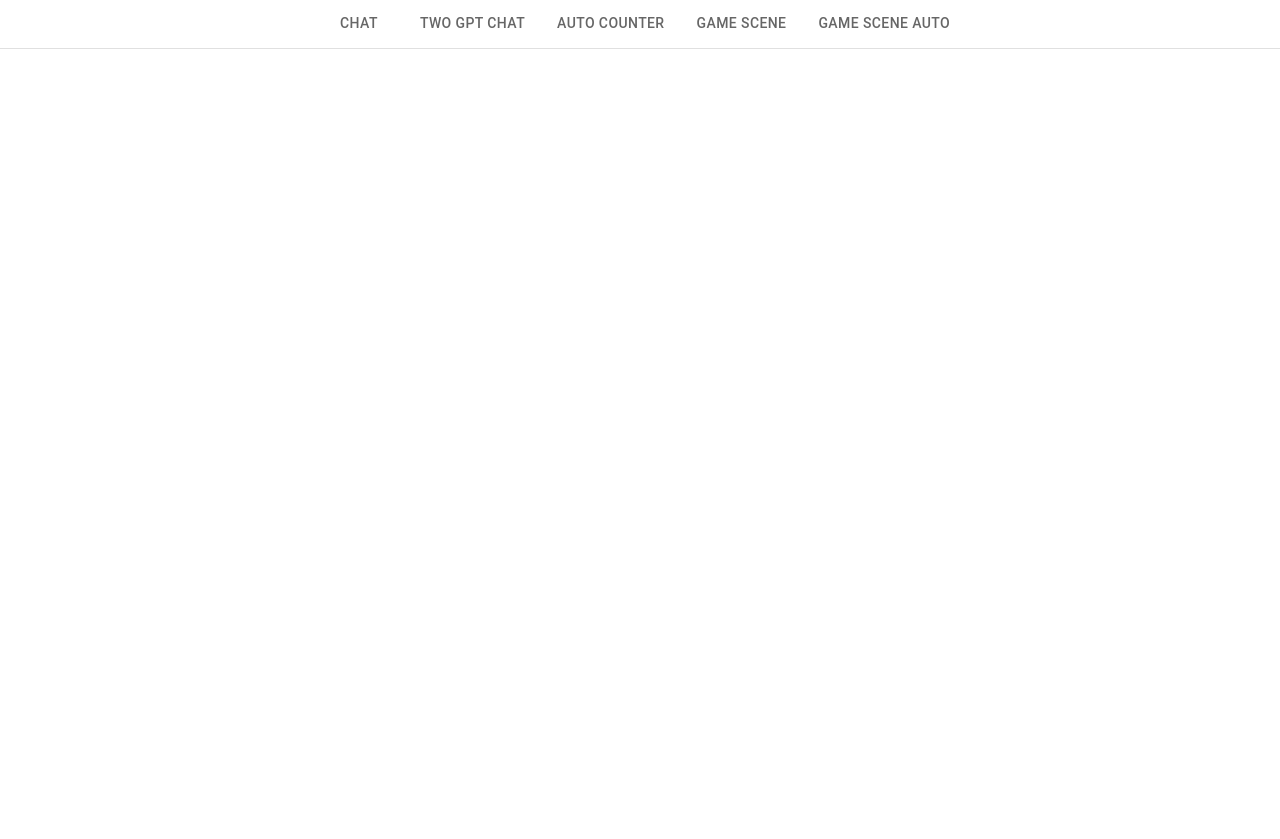
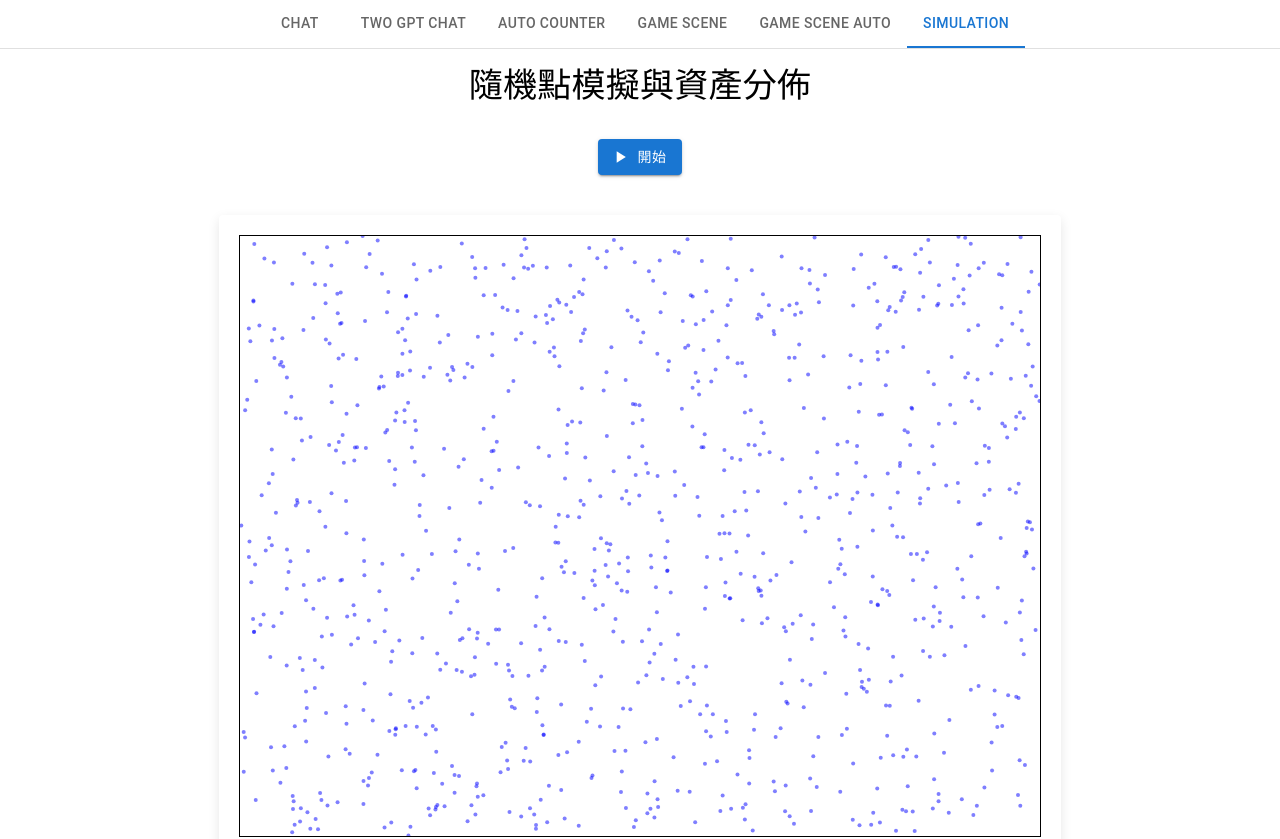
Before and after one commit to Taguo1109/chatgpt-frontend, a React (Create React App) app: page /simulation in a window 1280 px wide. Shown: the top 839 px of the page. Before the commit the page ends 800 px from the top, so only its background shows below. Built offline with nearby package versions, Linux system fonts and the light colour scheme.

Commit message:
20250128 隨機事件分佈 By Timmy

```diff
--- a/package.json
+++ b/package.json
@@ -15,7 +15,9 @@
     "@types/node": "^16.7.13",
     "@types/react": "^18.0.0",
     "@types/react-dom": "^18.0.0",
+    "chart.js": "^4.4.7",
     "react": "^19.0.0",
+    "react-chartjs-2": "^5.3.0",
     "react-dom": "^19.0.0",
     "react-markdown": "^9.0.3",
     "react-redux": "^9.2.0",
--- a/src/App.tsx
+++ b/src/App.tsx
@@ -6,6 +6,7 @@ import TwoGPTChat from "./components/TwoGPTChat";
 import AutoCounter from "./components/AutoCounter";
 import GameScene from "./components/GameScene";
 import GameSceneAuto from "./components/GameSceneAuto";
+import Simulation from "./components/Simulation";
 
 const App: React.FC = () => {
   return (
@@ -17,6 +18,7 @@ const App: React.FC = () => {
         <Route path="/auto-counter" element={<AutoCounter />} />
         <Route path="/game-scene" element={<GameScene />} />
         <Route path="/game-scene-auto" element={<GameSceneAuto />} />
+        <Route path="/simulation" element={<Simulation />} />
       </Routes>
     </Router>
   );
@@ -44,6 +46,7 @@ const MainTabs: React.FC = () => {
         <Tab label="Auto Counter" value="/auto-counter" />
         <Tab label="Game Scene" value="/game-scene" />
         <Tab label="Game Scene Auto" value="/game-scene-auto" />
+        <Tab label="Simulation" value="/simulation" />
       </Tabs>
     </Box>
   );
--- /dev/null
+++ b/src/components/Simulation.tsx
@@ -0,0 +1,211 @@
+import React, { useEffect, useRef, useState, useCallback } from 'react';
+import {
+  Chart,
+  CategoryScale,
+  LinearScale,
+  BarController,
+  BarElement,
+  Title,
+  Tooltip,
+  Legend,
+} from 'chart.js';
+import { Button, Typography, Paper } from '@mui/material';
+import { PlayArrow, Pause } from '@mui/icons-material';
+
+// 註冊必要的組件
+Chart.register(
+  CategoryScale,
+  LinearScale,
+  BarController,
+  BarElement,
+  Title,
+  Tooltip,
+  Legend
+);
+
+const Simulation: React.FC = () => {
+  const canvasRef = useRef<HTMLCanvasElement | null>(null);
+  const chartInstanceRef = useRef<Chart | null>(null);
+  const [points, setPoints] = useState<
+    { x: number; y: number; assets: number }[]
+  >([]);
+  const [distribution, setDistribution] = useState<number[]>([]);
+  const [isRunning, setIsRunning] = useState(false); // 控制模擬是否運行
+
+  const totalPoints = 1000;
+  const canvasWidth = 800;
+  const canvasHeight = 600;
+  const simulationInterval = useRef<NodeJS.Timeout | null>(null);
+
+  const updateDistribution = useCallback(
+    (points: { x: number; y: number; assets: number }[]) => {
+      // 找到當前最大資產值
+      const maxAssetValue = Math.max(...points.map((p) => p.assets));
+      const binCount = 20;
+      const binSize = maxAssetValue / binCount;
+      const bins = Array(binCount).fill(0);
+      points.forEach((point) => {
+        const index = Math.min(binCount - 1, Math.floor(point.assets / binSize));
+        bins[index] += 1; // 計算在每個資產範圍內的人數
+      });
+      setDistribution(bins);
+    },
+    []
+  );
+
+  // 初始化點
+  useEffect(() => {
+    const initialPoints = Array.from({ length: totalPoints }, () => ({
+      x: Math.random() * canvasWidth,
+      y: Math.random() * canvasHeight,
+      assets: 1000,
+    }));
+    setPoints(initialPoints);
+  }, []);
+
+  // 隨機移動與資產更新
+  useEffect(() => {
+    if (isRunning) {
+      simulationInterval.current = setInterval(() => {
+        setPoints((prevPoints) => {
+          const updatedPoints = prevPoints.map((point) => {
+            let newAssets = point.assets + (Math.random() - 0.5) * 200;
+            newAssets = Math.max(0, newAssets); // 確保資產不為負數
+
+            const newX = Math.max(
+              0,
+              Math.min(canvasWidth, point.x + (Math.random() - 0.5) * 10)
+            );
+            const newY = Math.max(
+              0,
+              Math.min(canvasHeight, point.y + (Math.random() - 0.5) * 10)
+            );
+            return { ...point, x: newX, y: newY, assets: newAssets };
+          });
+
+          updateDistribution(updatedPoints);
+          return updatedPoints;
+        });
+      }, 100);
+    } else if (simulationInterval.current) {
+      clearInterval(simulationInterval.current);
+    }
+
+    return () => {
+      if (simulationInterval.current) {
+        clearInterval(simulationInterval.current!);
+      }
+    };
+  }, [isRunning, updateDistribution]);
+
+  // 繪製畫布
+  useEffect(() => {
+    if (canvasRef.current) {
+      const ctx = canvasRef.current.getContext('2d');
+      if (ctx) {
+        const drawPoints = () => {
+          ctx.clearRect(0, 0, canvasWidth, canvasHeight);
+          points.forEach(({ x, y, assets }) => {
+            ctx.beginPath();
+            ctx.arc(x, y, 2, 0, Math.PI * 2);
+            ctx.fillStyle = `rgba(0, 0, 255, ${Math.min(assets / 2000, 1)})`;
+            ctx.fill();
+            ctx.closePath();
+          });
+        };
+        drawPoints();
+      }
+    }
+  }, [points]);
+
+  // 初始化或更新圖表
+  useEffect(() => {
+    const chartCanvas = document.getElementById('chartCanvas') as HTMLCanvasElement;
+    if (chartCanvas) {
+      if (!chartInstanceRef.current) {
+        // 初始化圖表實例
+        chartInstanceRef.current = new Chart(chartCanvas.getContext('2d')!, {
+          type: 'bar',
+          data: {
+            labels: Array.from(
+              { length: 20 },
+              (_, i) => `${Math.round((i * 2000) / 20)}-${Math.round(
+                ((i + 1) * 2000) / 20
+              )}`
+            ),
+            datasets: [
+              {
+                label: '人數分佈',
+                data: distribution,
+                backgroundColor: 'rgba(75, 192, 192, 0.2)',
+                borderColor: 'rgba(75, 192, 192, 1)',
+                borderWidth: 1,
+              },
+            ],
+          },
+          options: {
+            responsive: true,
+            maintainAspectRatio: false,
+            scales: {
+              x: { title: { display: true, text: '資產範圍' } },
+              y: { title: { display: true, text: '人數' } },
+            },
+          },
+        });
+      } else {
+        // 更新現有圖表數據
+        const chart = chartInstanceRef.current;
+        chart.data.labels = Array.from(
+          { length: 20 },
+          (_, i) => `${Math.round((i * 2000) / 20)}-${Math.round(
+            ((i + 1) * 2000) / 20
+          )}`
+        );
+        chart.data.datasets[0].data = distribution;
+        chart.update();
+      }
+    }
+  }, [distribution]);
+
+  return (
+    <div
+      style={{
+        display: 'flex',
+        flexDirection: 'column',
+        alignItems: 'center',
+        gap: '20px',
+      }}
+    >
+      <Typography variant="h4" gutterBottom>
+        隨機點模擬與資產分佈
+      </Typography>
+      <Button
+        variant="contained"
+        color={isRunning ? 'secondary' : 'primary'}
+        onClick={() => setIsRunning((prev) => !prev)}
+        startIcon={isRunning ? <Pause /> : <PlayArrow />}
+      >
+        {isRunning ? '暫停' : '開始'}
+      </Button>
+      <Paper
+        style={{
+          marginTop: '20px',
+          padding: '20px',
+          boxShadow: '0px 4px 12px rgba(0, 0, 0, 0.1)',
+        }}
+      >
+        <canvas
+          ref={canvasRef}
+          width={canvasWidth}
+          height={canvasHeight}
+          style={{ border: '1px solid black' }}
+        ></canvas>
+      </Paper>
+      <div style={{ width: canvasWidth, height: 400, marginTop: '20px' }}>
+        <canvas id="chartCanvas"></canvas>
+      </div>
+    </div>
+  );
+};
+
+export default Simulation;
```
Also changed, not shown: 1 other file (tests, documents, lock files or other folders).
